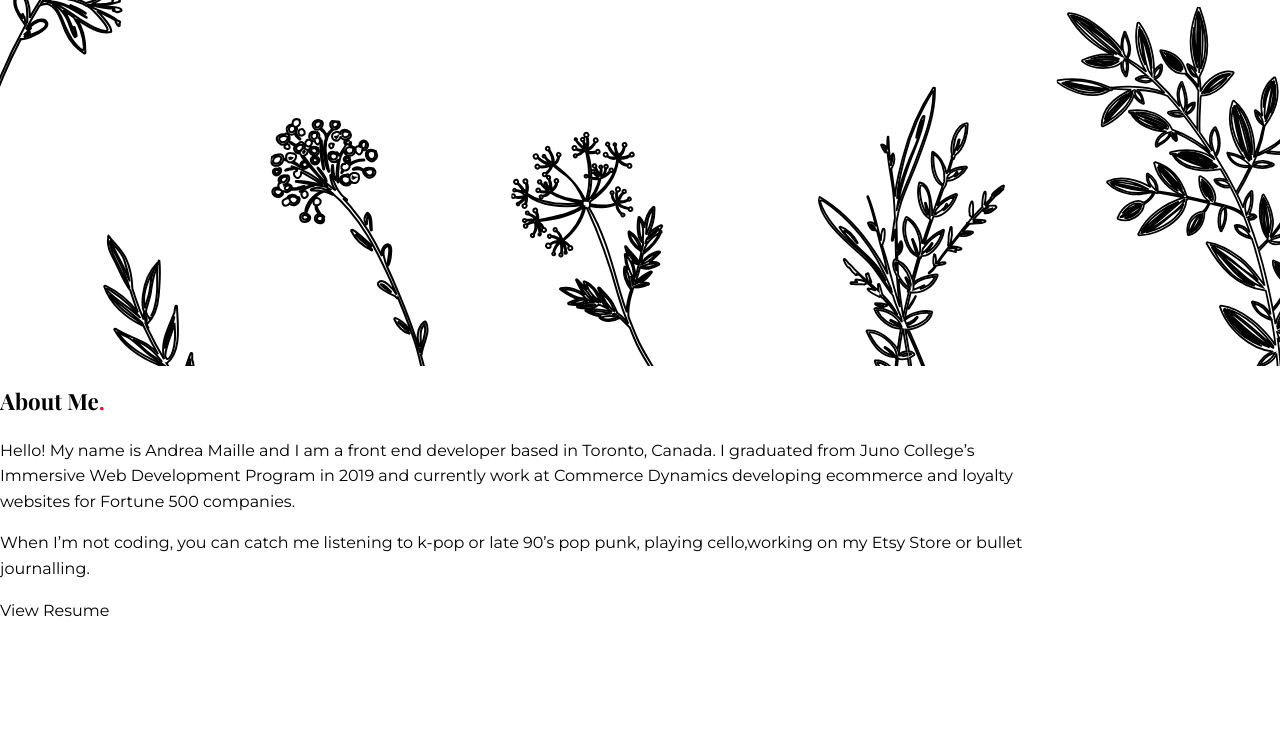
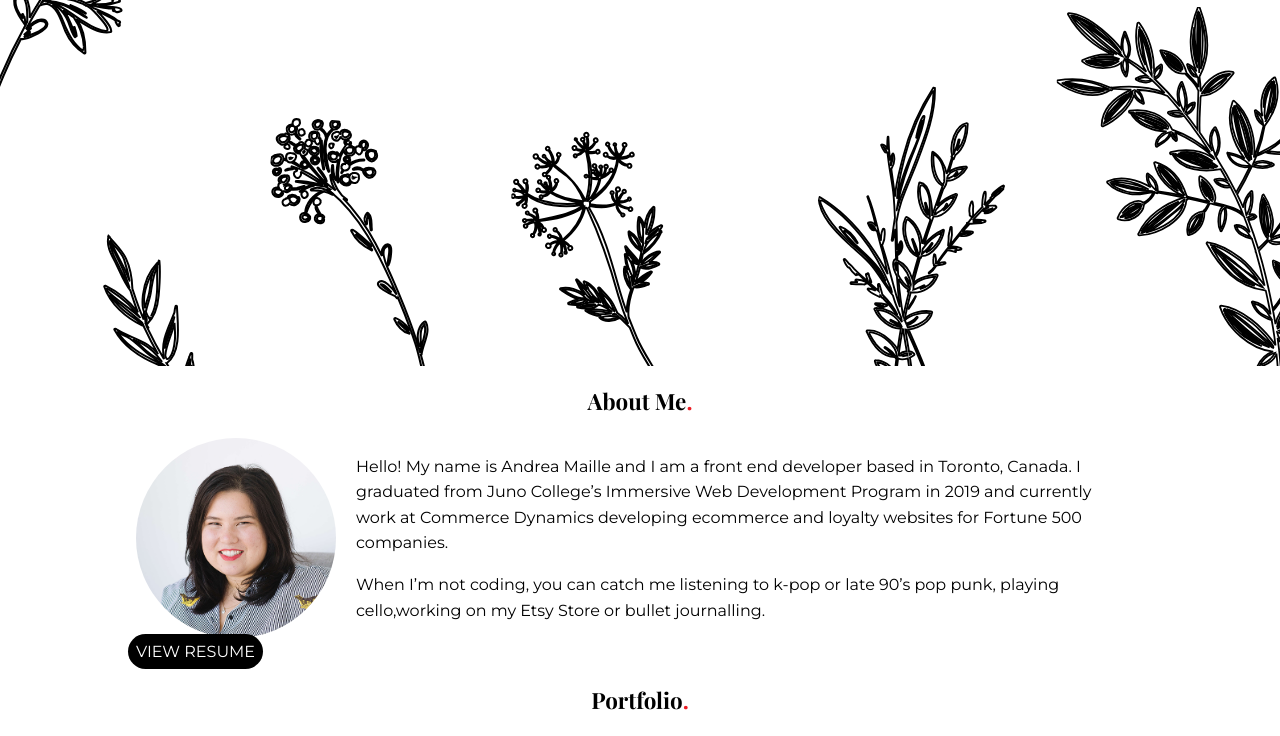
Before and after one commit to andreamaille/andrea_codes2020, a website built with webpack: page index.html in a window 1280 px wide. Shown: the part 434-1170 px from the top of the page. Before the commit the page ends 1057 px from the top, so only its background shows below. Built offline with nearby package versions, Linux system fonts and the light colour scheme.

Commit message:
Portfolio section added

```diff
--- a/index.html
+++ b/index.html
@@ -6,6 +6,7 @@
     <meta name="viewport" content="width=device-width, initial-scale=1.0">
     <meta http-equiv="X-UA-Compatible" content="ie=edge">
     <script src="https://kit.fontawesome.com/b37c5bc39b.js"></script>
+    <link href="./dist/style.css" rel="stylesheet">
 
     <title>andrea_codes</title>
 </head>
@@ -1212,8 +1213,8 @@
         </div>
 
     </header>
-    <main class="wrapper">
-        <section class="section_about" id="about">
+    <main>
+        <section class="section_about wrapper" id="about">
             <h3>About Me<span class="color-secondary">.</span></h3>
             <div class="section_about-container">
                 <div class="section_about-img"></div>
@@ -1228,6 +1229,14 @@
             <a href="#" class="btn">View Resume</a>
         </section>
 
+        <section class="section_portfolio" id="portfolio">
+            <h3>Portfolio<span class="color-secondary">.</span></h3>
+            <div class="section_portfolio-container">
+
+            </div>
+
+
+        </section>
 
 
     </main>
--- a/package.json
+++ b/package.json
@@ -14,6 +14,7 @@
   "devDependencies": {
     "css-loader": "^4.2.1",
     "file-loader": "^6.0.0",
+    "mini-css-extract-plugin": "^0.10.0",
     "node-sass": "^4.14.1",
     "sass-loader": "^9.0.3",
     "style-loader": "^1.2.1",
--- a/styles/_about.scss
+++ b/styles/_about.scss
@@ -0,0 +1,15 @@
+.section_about-container {
+    display: flex;
+    justify-content:center;
+    .section_about-img {
+        width: 200px;
+        background:teal;
+        height: 200px;
+        background: url(../assets/headshot.png) top / cover no-repeat $white;
+        border-radius: 50%;
+    }
+    .section_about-text {
+        margin: 0 20px;
+        width:75%;
+    }
+}
--- a/styles/_main.scss
+++ b/styles/_main.scss
@@ -23,4 +23,20 @@ a {
 
 .wrapper {
     width: 80%;
+    margin: 0 auto;
 }
+
+
+.btn {
+    text-align:center;
+    text-transform: uppercase;
+    background-color: $black;
+    color: $white;
+    transition: background-color 0.2s ease;
+    padding: 8px;
+    border-radius: 25px;
+    &:hover {
+        background-color: $secondary;
+        color: $white;
+    }
+}
--- a/styles/_typography.scss
+++ b/styles/_typography.scss
@@ -39,6 +39,7 @@ h2 {
 
 h3 {
     @include displayFont (28);
+    text-align: center;
 }
 .color-secondary {
     color: $secondary;
--- a/styles/style.scss
+++ b/styles/style.scss
@@ -6,3 +6,4 @@
 @import "header";
 @import "nav";
 @import "svg";
+@import "about";
--- a/webpack.config.js
+++ b/webpack.config.js
@@ -1,3 +1,6 @@
+const path = require('path');
+const MiniCssExtractPlugin = require('mini-css-extract-plugin');
+
 module.exports = {
   mode: process.env.NODE_ENV || 'production',
   devtool: 'source-map',
@@ -10,15 +13,10 @@ module.exports = {
       {
         test: /\.scss$/,
         use: [
-          {
-            loader: 'style-loader',
-          },
-          {
-            loader: 'css-loader',
-          },
-          {
-            loader: 'sass-loader',
-          },
+          'style-loader',
+          MiniCssExtractPlugin.loader,
+          'css-loader',
+          'sass-loader',
         ],
       },
       {
@@ -43,4 +41,9 @@ module.exports = {
       },
     ],
   },
+  plugins: [
+    new MiniCssExtractPlugin({
+      filename: 'style.css',
+    }),
+  ],
 };
```
Also changed, not shown: assets/backstock.png (added), assets/headshot.png (added), assets/next-on-shuffle.png (added), assets/space-attack.png (added), dist/28a7223f554744daf875abd278e3d92f.png (added), dist/bundle.js, dist/style.css (added), 4 other files.
